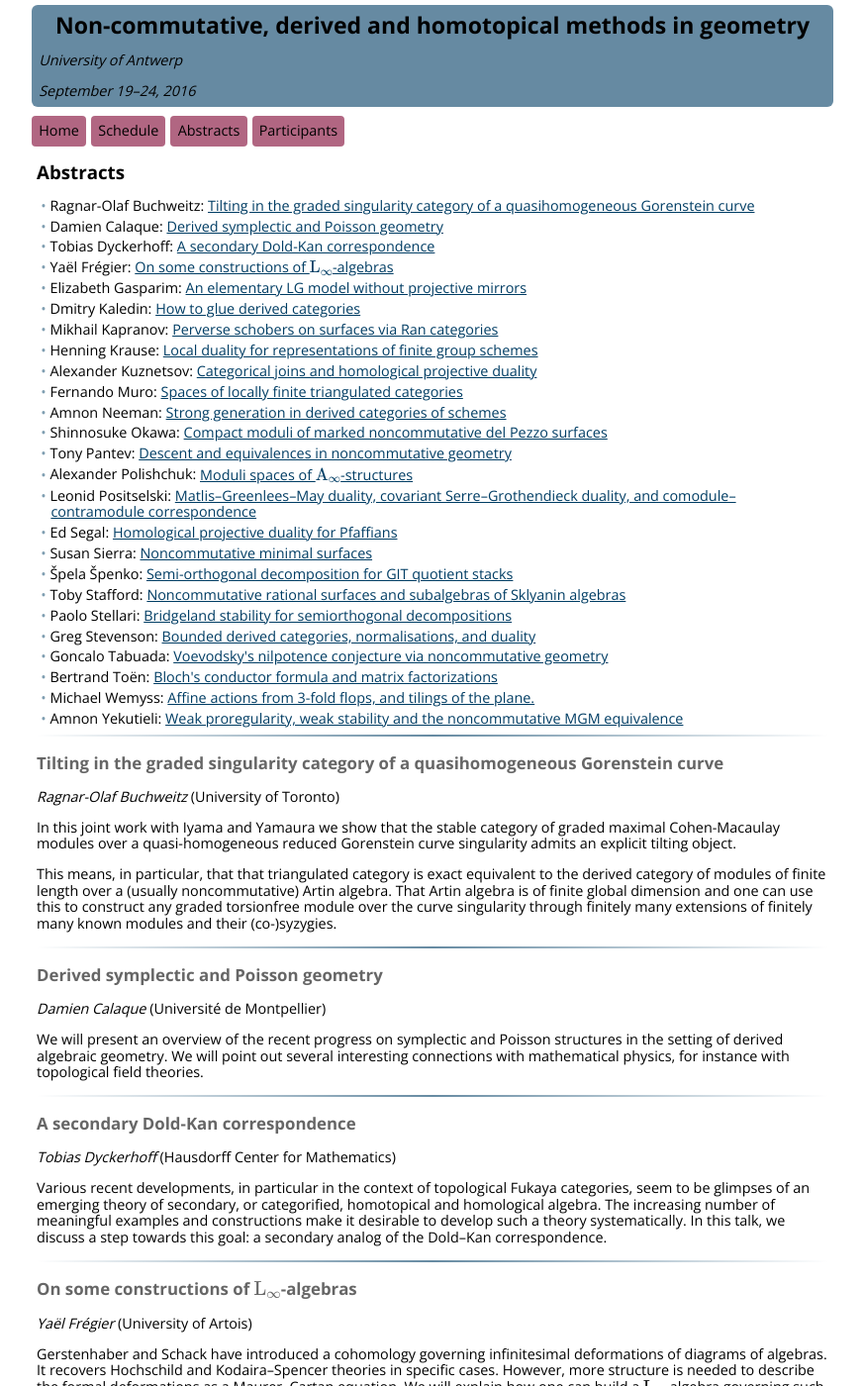
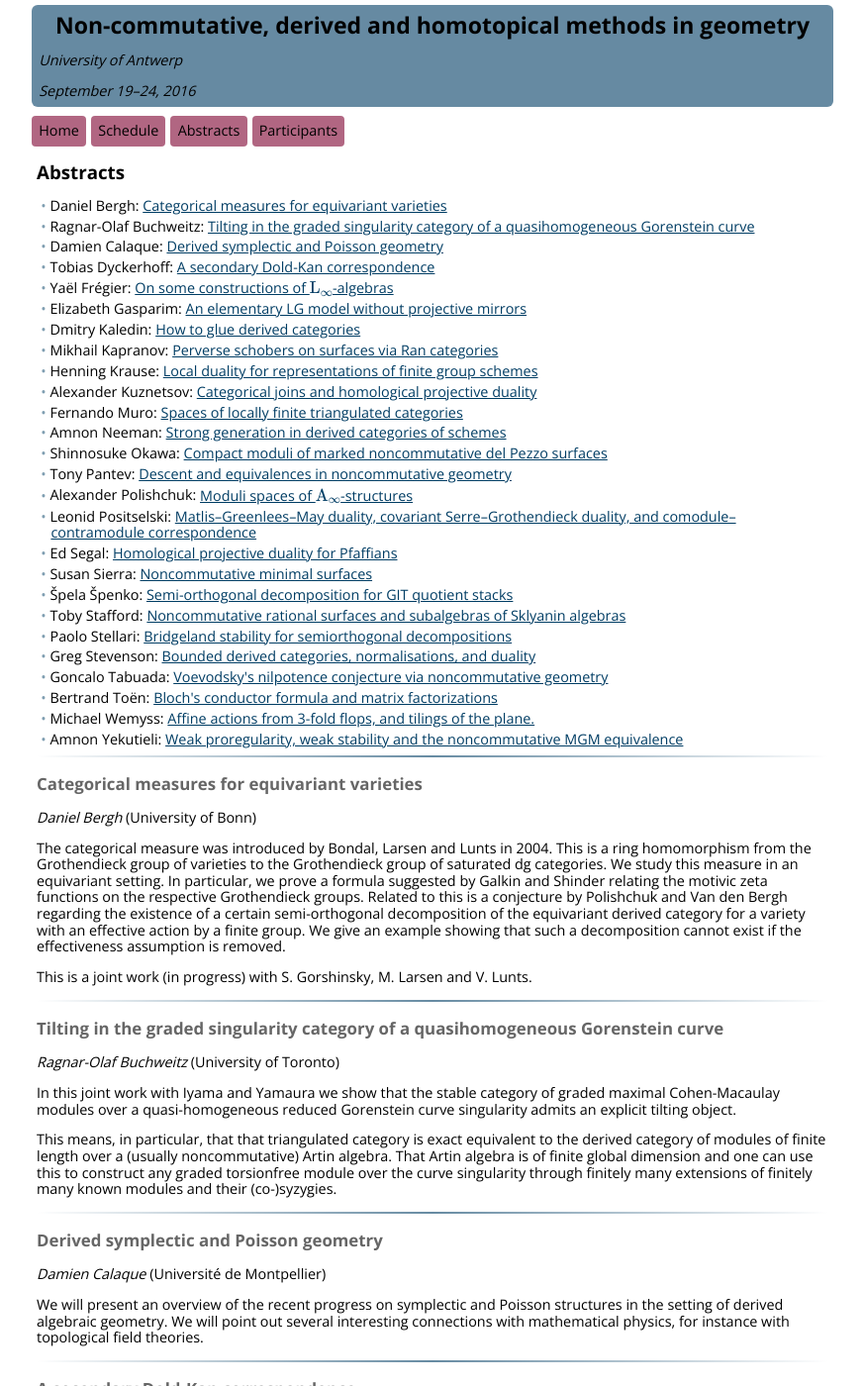
Before and after one commit to ncag-info/antwerp-2016, a Jekyll site: the page built from abstracts.html, in a window 1280 px wide and 1400 px high. Shown: the whole window at 99% size, without its empty margins (203-1076 px from the left). Built offline with Jekyll 4.4.1, drawn with Linux system fonts in a browser that asks for light colours; nearby versions of some CDN libraries; library files that are not in the unit come from our copies; formulas are drawn with MathJax 3.

Commit message:
Another abstract

```diff
--- a/_data/talks.yml
+++ b/_data/talks.yml
@@ -1,3 +1,12 @@
+bergh:
+  title: Categorical measures for equivariant varieties
+  speaker: bergh
+  abstract: >
+    <p>The categorical measure was introduced by Bondal, Larsen and Lunts in 2004. This is a ring homomorphism from the Grothendieck group of varieties to the Grothendieck group of saturated dg categories. We study this measure in an equivariant setting. In particular, we prove a formula suggested by Galkin and Shinder relating the motivic zeta functions on the respective Grothendieck groups. Related to this is a conjecture by Polishchuk and Van den Bergh regarding the existence of a certain semi-orthogonal decomposition of the equivariant derived category for a variety with an effective action by a finite group. We give an example showing that such a decomposition cannot exist if the effectiveness assumption is removed.
+
+    <p>This is a joint work (in progress) with S. Gorshinsky, M. Larsen and V. Lunts.
+
+
 buchweitz:
   title: Tilting in the graded singularity category of a quasihomogeneous Gorenstein curve
   speaker: buchweitz
```
